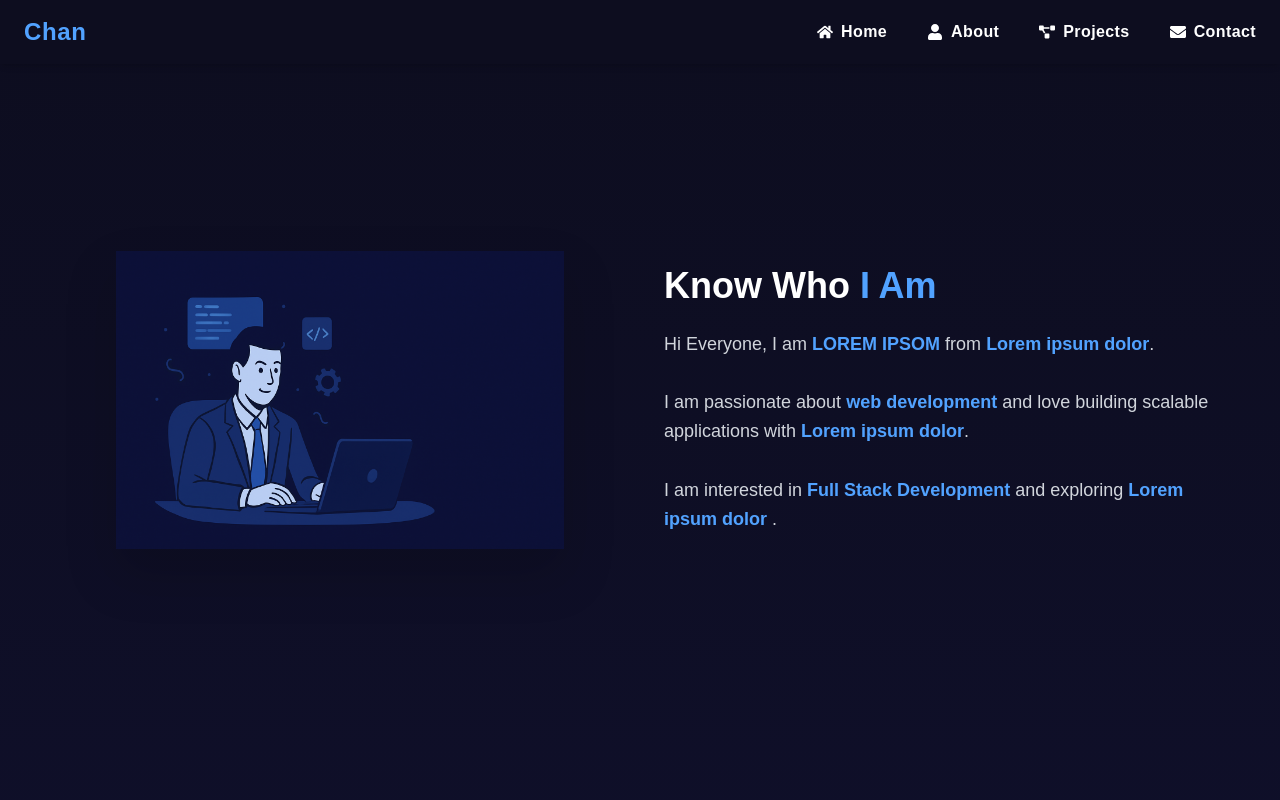
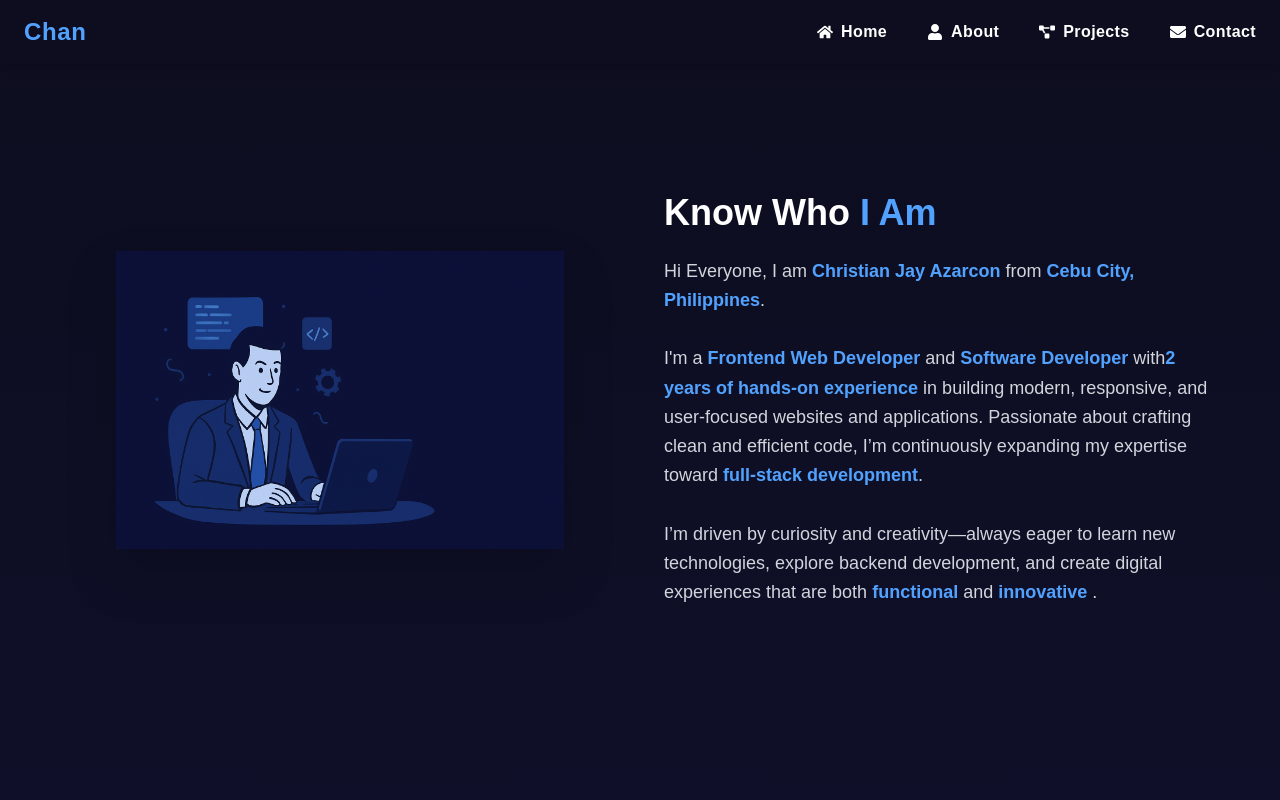
Before and after one commit to christian-dev-space/portfolio-website, a Next.js app: page /about in a window 1280 px wide. Shown: the top 800 px of the page. Built offline with nearby package versions, Linux system fonts and the light colour scheme.

Commit message:
modified about

```diff
--- a/app/about/page.tsx
+++ b/app/about/page.tsx
@@ -61,26 +61,31 @@ export default function About() {
 
               <p className="text-gray-300 leading-relaxed text-lg">
                 Hi Everyone, I am{" "}
-                <span className="text-blue-400 font-semibold">LOREM IPSOM</span>{" "}
+                <span className="text-blue-400 font-semibold">Christian Jay Azarcon</span>{" "}
                 from{" "}
-                <span className="text-blue-400 font-semibold">Lorem ipsum dolor</span>.
+                <span className="text-blue-400 font-semibold">Cebu City, Philippines</span>.
                 <br />
                 <br />
-                I am passionate about{" "}
+                I'm a {" "}
                 <span className="text-blue-400 font-semibold">
-                  web development
+                  Frontend Web Developer
+                </span>{" "}and{" "}
+                <span className="text-blue-400 font-semibold">
+                  Software Developer
                 </span>{" "}
-                and love building scalable applications with{" "}
-                <span className="text-blue-400 font-semibold">Lorem ipsum dolor</span>.
+                with<span className="text-blue-400 font-semibold">
+                  2 years of hands-on experience
+                </span>{" "} in building modern, responsive, and user-focused websites and applications. Passionate about crafting clean and efficient code, I’m continuously expanding my expertise toward {" "}
+                <span className="text-blue-400 font-semibold">full-stack development</span>.
                 <br />
                 <br />
-                I am interested in{" "}
+                I’m driven by curiosity and creativity—always eager to learn new technologies, explore backend development, and create digital experiences that are both{" "}
                 <span className="text-blue-400 font-semibold">
-                  Full Stack Development
+                  functional
                 </span>{" "}
-                and exploring{" "}
+                and{" "}
                 <span className="text-blue-400 font-semibold">
-                  Lorem ipsum dolor
+                  innovative
                 </span>{" "}.
 
               </p>
--- a/app/page.tsx
+++ b/app/page.tsx
@@ -62,7 +62,7 @@ export default function Home() {
           transition={{ duration: 1, delay: 1 }}
         >
           {[
-            { icon: <FaFacebookF />, href: "#" },
+            // { icon: <FaFacebookF />, href: "#" },
             { icon: <FaGithub />, href: "https://github.com/christian-dev-space" },
             // { icon: <FaInstagram />, href: "#" },
             { icon: <FaLinkedin />, href: "https://linkedin.com/in/chris-azarcon" },
```
